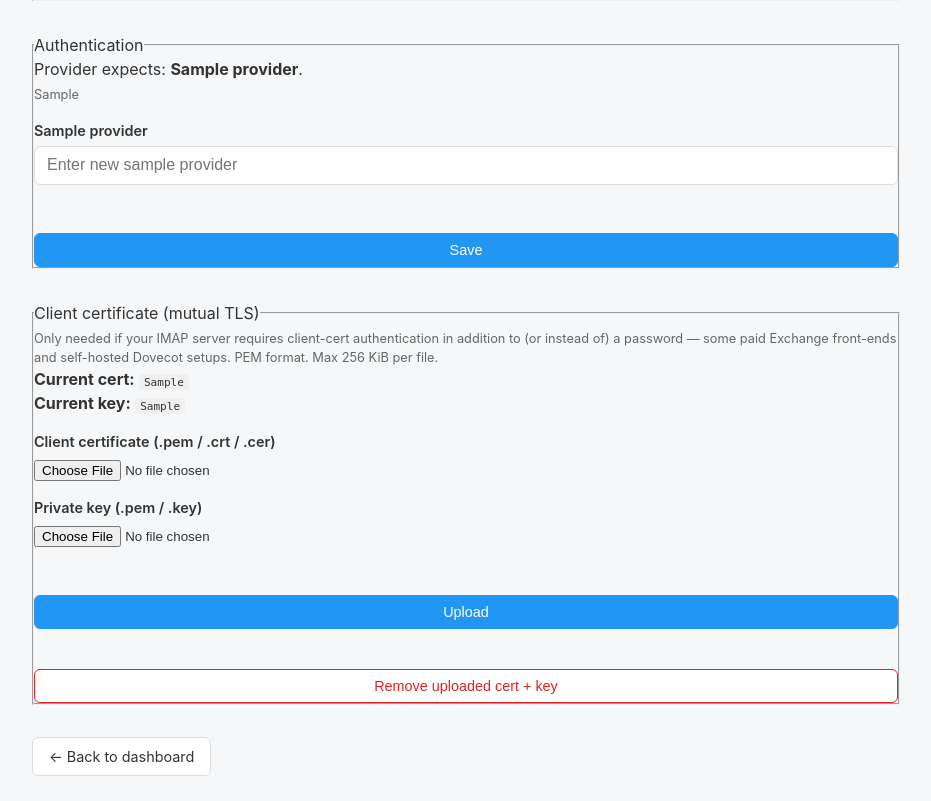
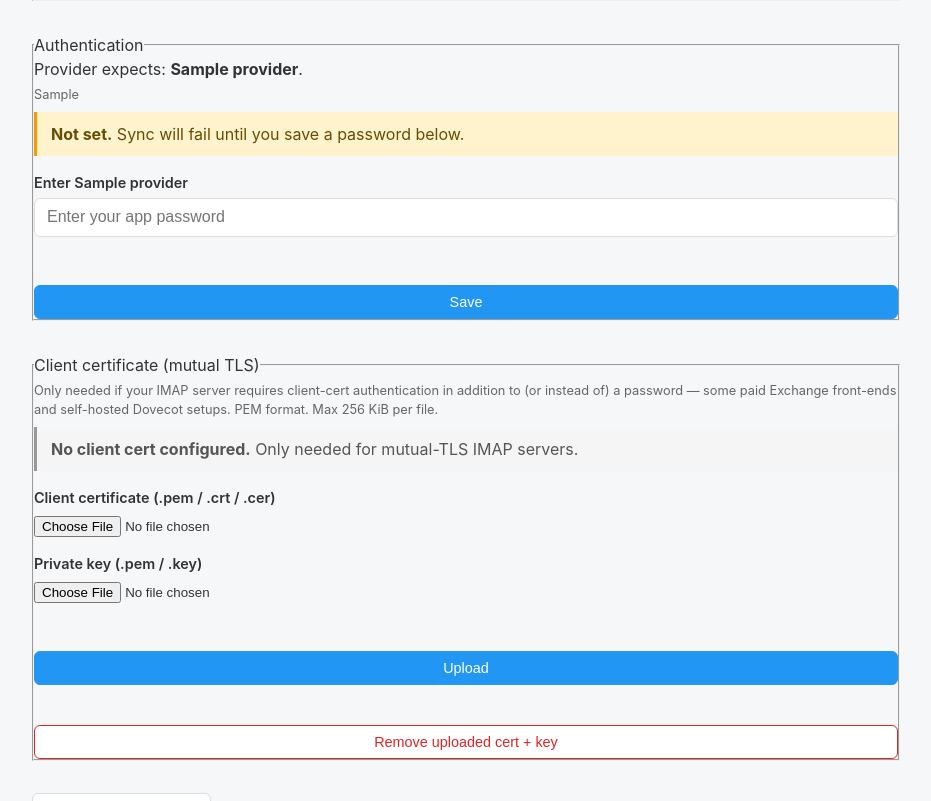
Before and after one commit to DEC-LLC/mail-archiver, a Flask app: template templates/edit_account.html in a window 1280 px wide. Shown: the part 877-1678 px from the top of the page, without its empty margins (174-1105 px from the left). Before the commit the page ends 1653 px from the top, so only its background shows below. Run offline with Flask 3, Linux system fonts and the light colour scheme; the template is opened without the code that fills it: most values are stand-ins (such as "Sample title", 1, 10 or a date in 2020).

Commit message:
release: 1.0.7 — settings pages show current state (redacted) before overwrite
Every settings surface now surfaces "Currently:" state before the input
that would replace it. Silent overwrite was the pre-1.0.7 UX and it
was, correctly, called dangerous — you couldn't tell whether typing
in a field would replace an existing secret or fill an empty one.

Per-account edit page (/account/<email>/edit):
- OAuth Authentication section: shows access-token first4…last4 +
  length, absolute + relative expiry, refresh-token presence
  (head…tail), .token file presence, scope. Loud red state when
  refresh token or .token file is missing (silent-sync-failure class).
- Password Authentication section: shows saved-credential first4…last4
  + length + set-time. Input label flips to "Replace ..." when
  a value exists, "Enter ..." when empty.
- Client cert section: shows filename + size + first-12-of-sha256 +
  upload time for cert and key separately. Red state if the DB entry
  points at a file that's no longer on disk. Explicit "uploading
  replaces the file on disk" copy.

Server Settings (/oauth2/settings) page:
- Client Secret: shows redacted head…tail + length in a "Currently
  set" panel. Warns explicitly ("Not configured") when empty.
- FIX (behavior): POST used to require BOTH client_id AND client_secret
  to be non-empty every submit — the "leave blank to keep" hint was
  a lie, and updating client_id required re-typing the secret. Fixed:
  blank secret preserves the existing one, blank client_id refuses
  the save with a clear message.

Redaction rules (never leak):
- Strings ≤ 10 chars collapse to bullet-run of the actual length
  (short secrets don't get head/tail exposed).
- Longer strings show first4…last4.
- Cert integrity: first 12 hex chars of SHA-256 — enough for
  "same file as before" verification without leaking key material.

Helpers in app.py — _redact_middle, _mtime_hint, _credential_hint,
_oauth2_token_hint, _cert_hint. All defensive: return empty/False
states on any read error; no plaintext ever escapes.

Co-Authored-By: Claude Opus 4.7 <noreply@anthropic.com>

```diff
--- a/app.py
+++ b/app.py
@@ -1006,6 +1006,126 @@ TLS_MODES = [
 _ALLOWED_CERT_EXTS = {'.pem', '.crt', '.cer', '.key'}
 
 
+def _redact_middle(s, head=4, tail=4):
+    """Redact a secret for display. Short strings collapse to bullets only
+    so we never leak more than a hint. Never returns the full plaintext."""
+    if not s:
+        return ''
+    n = len(s)
+    if n <= head + tail + 2:
+        # Too short to reveal head+tail without giving up most of it —
+        # show a bullet run of the actual length instead.
+        return '•' * min(n, 20)
+    return f'{s[:head]}…{s[-tail:]}'
+
+
+def _mtime_hint(path):
+    """Human-friendly 'set N minutes/hours/days ago'."""
+    try:
+        mt = path.stat().st_mtime
+    except OSError:
+        return ''
+    age = max(0, int(time.time() - mt))
+    if age < 90:
+        return f'{age} sec ago'
+    if age < 5400:
+        return f'{age // 60} min ago'
+    if age < 172800:
+        return f'{age // 3600} hr ago'
+    return f'{age // 86400} d ago'
+
+
+def _credential_hint(username, email):
+    """State of the saved app-password / API-key for an account.
+    Returns a dict safe for template use — never plaintext."""
+    config_dir = get_user_config_dir(username)
+    safe_name = email.replace('@', '_at_').replace('.', '_')
+    cred_file = config_dir / f'{safe_name}.pass'
+    if not cred_file.exists():
+        return {'set': False, 'length': 0, 'redacted': '', 'age': ''}
+    plain = load_credential(username, email) or ''
+    return {
+        'set': True,
+        'length': len(plain),
+        'redacted': _redact_middle(plain),
+        'age': _mtime_hint(cred_file),
+    }
+
+
+def _oauth2_token_hint(username, email):
+    """State of the saved Microsoft OAuth2 tokens for an account.
+    Returns access-token head/tail, expiry, refresh-token presence."""
+    from pathlib import Path as _P
+    config_dir = _P(CONFIG['data_dir']) / username / '.config'
+    safe_name = email.replace('@', '_at_').replace('.', '_')
+    token_file = config_dir / f'{safe_name}.oauth2.json'
+    pass_file = config_dir / f'{safe_name}.token'
+    if not token_file.exists():
+        return {'authorized': False}
+    try:
+        with open(token_file) as f:
+            data = json.load(f)
+    except (json.JSONDecodeError, OSError):
+        return {'authorized': False, 'error': 'token file unreadable'}
+    access = data.get('access_token', '')
+    refresh = data.get('refresh_token', '')
+    expires_at = int(data.get('expires_at', 0))
+    now = int(time.time())
+    if expires_at > now:
+        exp_delta = expires_at - now
+        if exp_delta < 60:
+            exp_str = f'in {exp_delta}s'
+        elif exp_delta < 3600:
+            exp_str = f'in {exp_delta // 60} min'
+        else:
+            exp_str = f'in {exp_delta // 3600} hr'
+    elif expires_at:
+        exp_str = f'{(now - expires_at) // 60} min ago (expired — will auto-refresh)'
+    else:
+        exp_str = 'unknown'
+    return {
+        'authorized': bool(access),
+        'access_redacted': _redact_middle(access),
+        'access_length': len(access),
+        'refresh_present': bool(refresh),
+        'refresh_redacted': _redact_middle(refresh) if refresh else '',
+        'expires_at': time.strftime('%Y-%m-%d %H:%M:%S',
+                                    time.localtime(expires_at)) if expires_at else '',
+        'expires_when': exp_str,
+        'scope': data.get('scope', ''),
+        'pass_file_present': pass_file.exists(),
+        'age': _mtime_hint(token_file),
+    }
+
+
+def _cert_hint(username, filename):
+    """State of an uploaded client cert or key PEM file."""
+    if not filename:
+        return {'present': False}
+    config_dir = get_user_config_dir(username)
+    path = config_dir / filename
+    if not path.exists():
+        return {'present': False, 'error': f'{filename} missing from disk'}
+    try:
+        size = path.stat().st_size
+    except OSError:
+        return {'present': False, 'error': f'{filename} not readable'}
+    # First 12 hex chars of SHA-256 — enough to verify "same file as before"
+    # without leaking the actual key material.
+    import hashlib as _hashlib
+    try:
+        h = _hashlib.sha256(path.read_bytes()).hexdigest()[:12]
+    except OSError:
+        h = ''
+    return {
+        'present': True,
+        'filename': filename,
+        'size_bytes': size,
+        'sha256_head': h,
+        'age': _mtime_hint(path),
+    }
+
+
 def _find_account(accounts, email):
     """Return (index, account_dict) for email, or (None, None)."""
     for i, acct in enumerate(accounts):
@@ -1080,7 +1200,11 @@ def edit_account(email):
 
     return render_template('edit_account.html', account=acct,
                            provider=provider, tls_modes=TLS_MODES,
-                           providers=PROVIDERS)
+                           providers=PROVIDERS,
+                           cred_hint=_credential_hint(username, email),
+                           oauth_hint=_oauth2_token_hint(username, email),
+                           cert_hint=_cert_hint(username, acct.get('client_cert')),
+                           key_hint=_cert_hint(username, acct.get('client_key')))
 
 
 def _save_cert_upload(username, email, field, form_field, allowed_ext_hint):
@@ -1789,24 +1913,36 @@ def oauth2_settings():
     if request.method == 'POST':
         client_id = request.form.get('client_id', '').strip()
         client_secret = request.form.get('client_secret', '').strip()
-        if client_id and client_secret:
-            config = load_oauth2_config(CONFIG['data_dir'])
-            config['microsoft'] = {
-                'client_id': client_id,
-                'client_secret': client_secret,
-            }
-            save_oauth2_config(CONFIG['data_dir'], config)
-            flash('Microsoft OAuth2 credentials saved.')
+        cfg = load_oauth2_config(CONFIG['data_dir'])
+        existing = cfg.get('microsoft', {})
+        # A blank client_id clears everything (rare but valid). A blank
+        # client_secret keeps the existing one — the "leave blank to keep"
+        # hint on the form now actually matches behavior. Refuse only the
+        # true no-op cases: no client_id + no existing secret to keep.
+        if not client_id:
+            flash('Client ID is required (leave blank to clear both).')
+            return redirect(url_for('oauth2_settings'))
+        new_secret = client_secret or existing.get('client_secret', '')
+        if not new_secret:
+            flash('Client Secret is required — no existing secret to keep.')
+            return redirect(url_for('oauth2_settings'))
+        cfg['microsoft'] = {'client_id': client_id, 'client_secret': new_secret}
+        save_oauth2_config(CONFIG['data_dir'], cfg)
+        if client_secret:
+            flash('Microsoft OAuth2 credentials saved (both fields).')
         else:
-            flash('Both Client ID and Client Secret are required.')
+            flash('Client ID updated. Existing Client Secret preserved.')
         return redirect(url_for('oauth2_settings'))
 
     config = load_oauth2_config(CONFIG['data_dir'])
     ms_config = config.get('microsoft', {})
+    secret_val = ms_config.get('client_secret', '')
     return render_template('oauth2_settings.html',
                            username=session['username'],
                            client_id=ms_config.get('client_id', ''),
-                           has_secret=bool(ms_config.get('client_secret')))
+                           has_secret=bool(secret_val),
+                           secret_redacted=_redact_middle(secret_val) if secret_val else '',
+                           secret_length=len(secret_val))
 
 
 @app.route('/oauth2/authorize')
--- a/templates/edit_account.html
+++ b/templates/edit_account.html
@@ -98,9 +98,31 @@
 
             {% if account.auth_type == 'oauth2' or provider.auth == 'oauth2' %}
                 <p>This account uses <strong>Microsoft OAuth2</strong>. No password is stored locally — mbsync uses a rotating access token.</p>
+
+                {% if oauth_hint.authorized %}
+                <div style="margin:8px 0 12px;padding:10px 14px;background:#e8f5e9;border-left:3px solid #4caf50;border-radius:0 4px 4px 0;">
+                    <p style="margin:0;"><strong>Authorized.</strong> Token stored {{ oauth_hint.age }}.</p>
+                    <p style="margin:4px 0 0;font-size:0.92em;color:#555;">
+                        Access token: <code>{{ oauth_hint.access_redacted }}</code>
+                        ({{ oauth_hint.access_length }} chars),
+                        expires {{ oauth_hint.expires_when }} ({{ oauth_hint.expires_at }}).<br>
+                        Refresh token: {% if oauth_hint.refresh_present %}<code>{{ oauth_hint.refresh_redacted }}</code> — present, will auto-renew access token.{% else %}<strong style="color:#c62828;">MISSING</strong> — token will not auto-refresh; you'll need to sign in again when access expires.{% endif %}<br>
+                        {% if not oauth_hint.pass_file_present %}<strong style="color:#c62828;">.token file missing</strong> — mbsync PassCmd will fail. Click Sign in with Microsoft to regenerate.{% endif %}
+                        {% if oauth_hint.scope %}<br>Scope: <code style="font-size:0.85em;">{{ oauth_hint.scope }}</code>{% endif %}
+                    </p>
+                </div>
+                {% else %}
+                <div style="margin:8px 0 12px;padding:10px 14px;background:#fff3cd;border-left:3px solid #ff9800;border-radius:0 4px 4px 0;color:#664d03;">
+                    <strong>Not yet authorized.</strong> Click Sign in with Microsoft to grant this app IMAP access to your mailbox.
+                    {% if oauth_hint.error %}<br><small>({{ oauth_hint.error }})</small>{% endif %}
+                </div>
+                {% endif %}
+
                 <p>
-                    <a href="{{ url_for('oauth2_authorize', email=account.email) }}" class="btn btn-primary">Sign in with Microsoft</a>
+                    <a href="{{ url_for('oauth2_authorize', email=account.email) }}" class="btn btn-primary">{{ 'Re-authorize with Microsoft' if oauth_hint.authorized else 'Sign in with Microsoft' }}</a>
+                    {% if oauth_hint.authorized %}
                     <a href="{{ url_for('oauth2_refresh', email=account.email) }}" class="btn">Force Token Refresh</a>
+                    {% endif %}
                 </p>
                 <p class="help-text">
                     OAuth2 client credentials for the whole server are configured in <a href="{{ url_for('oauth2_settings') }}">Server Settings → OAuth2</a>.
@@ -108,10 +130,24 @@
             {% else %}
                 <p>Provider expects: <strong>{{ provider.auth_label or 'App Password' }}</strong>.</p>
                 <p class="help-text">{{ provider.auth_help or 'Enter the app-specific password issued by your mail provider.' }}</p>
+
+                {% if cred_hint.set %}
+                <div style="margin:8px 0 12px;padding:10px 14px;background:#e8f5e9;border-left:3px solid #4caf50;border-radius:0 4px 4px 0;">
+                    <p style="margin:0;"><strong>Currently set:</strong>
+                        <code style="font-family:monospace;">{{ cred_hint.redacted }}</code>
+                        <span style="color:#666;font-size:0.9em;">({{ cred_hint.length }} chars, saved {{ cred_hint.age }})</span>
+                    </p>
+                </div>
+                {% else %}
+                <div style="margin:8px 0 12px;padding:10px 14px;background:#fff3cd;border-left:3px solid #ff9800;border-radius:0 4px 4px 0;color:#664d03;">
+                    <strong>Not set.</strong> Sync will fail until you save a password below.
+                </div>
+                {% endif %}
+
                 <form method="post" action="{{ url_for('update_credential', email=account.email) }}">
-                    <label for="credential">{{ provider.auth_label or 'App Password' }}</label>
+                    <label for="credential">{{ 'Replace' if cred_hint.set else 'Enter' }} {{ provider.auth_label or 'App Password' }}</label>
                     <input type="password" id="credential" name="credential" required
-                           placeholder="Enter new {{ (provider.auth_label or 'App Password') | lower }}">
+                           placeholder="{{ 'Type new value to replace the current one' if cred_hint.set else 'Enter your app password' }}">
                     <div class="form-actions">
                         <button type="submit" class="btn btn-primary">Save</button>
                     </div>
@@ -132,12 +168,30 @@
                 setups. PEM format. Max 256 KiB per file.
             </p>
 
-            <p>
-                <strong>Current cert:</strong>
-                <code>{{ account.client_cert or '(none)' }}</code><br>
-                <strong>Current key:</strong>
-                <code>{{ account.client_key or '(none)' }}</code>
+            {% if cert_hint.present or key_hint.present %}
+            <div style="margin:8px 0 12px;padding:10px 14px;background:#e8f5e9;border-left:3px solid #4caf50;border-radius:0 4px 4px 0;">
+                <p style="margin:0 0 4px;"><strong>Currently uploaded:</strong></p>
+                {% if cert_hint.present %}
+                <p style="margin:2px 0;">Cert: <code>{{ cert_hint.filename }}</code>
+                    <span style="color:#666;font-size:0.9em;">({{ cert_hint.size_bytes }} bytes, sha256:{{ cert_hint.sha256_head }}…, uploaded {{ cert_hint.age }})</span>
+                </p>
+                {% elif account.client_cert %}
+                <p style="margin:2px 0;color:#c62828;">Cert: <code>{{ account.client_cert }}</code> — {{ cert_hint.error or 'file missing from disk' }}</p>
+                {% endif %}
+                {% if key_hint.present %}
+                <p style="margin:2px 0;">Key: <code>{{ key_hint.filename }}</code>
+                    <span style="color:#666;font-size:0.9em;">({{ key_hint.size_bytes }} bytes, sha256:{{ key_hint.sha256_head }}…, uploaded {{ key_hint.age }})</span>
+                </p>
+                {% elif account.client_key %}
+                <p style="margin:2px 0;color:#c62828;">Key: <code>{{ account.client_key }}</code> — {{ key_hint.error or 'file missing from disk' }}</p>
+                {% endif %}
+                <p style="margin:6px 0 0;font-size:0.9em;color:#555;">Uploading below <strong>replaces</strong> the file on disk. Only files you upload here will replace them — leave a field blank to keep the current file.</p>
+            </div>
+            {% else %}
+            <p style="margin:8px 0 12px;padding:10px 14px;background:#f5f5f5;border-left:3px solid #999;border-radius:0 4px 4px 0;color:#555;">
+                <strong>No client cert configured.</strong> Only needed for mutual-TLS IMAP servers.
             </p>
+            {% endif %}
 
             <form method="post" action="{{ url_for('upload_account_cert', email=account.email) }}"
                   enctype="multipart/form-data">
```
Also changed, not shown: templates/oauth2_settings.html (+12 -1 lines), 3 other files.
